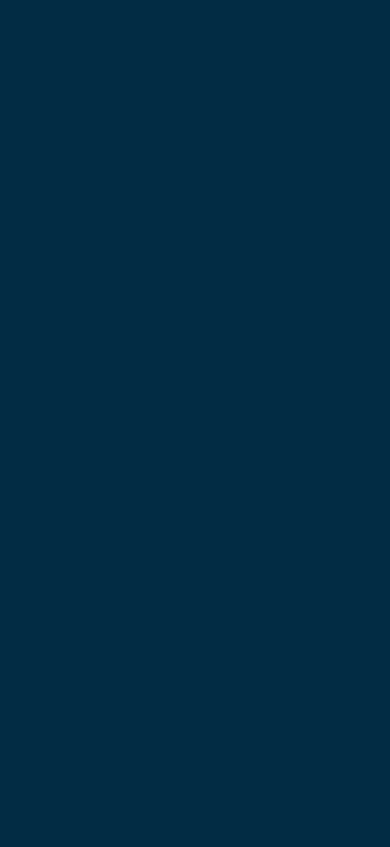
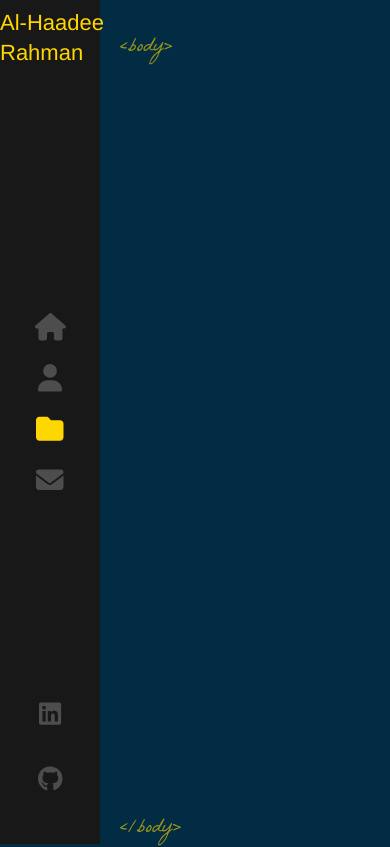
Before and after one commit to Alhaadee/portfolio, a React (Vite) app in the folder portfolio-website/: page /my-work in a window 390 px wide. Before the commit this address had no page. Built offline with nearby package versions, Linux system fonts and the light colour scheme.

Commit message:
adds styling and assets

```diff
--- a/portfolio-website/src/App.jsx
+++ b/portfolio-website/src/App.jsx
@@ -4,6 +4,7 @@ import Home from "./components/Home/Home";
 import { Route, Routes } from "react-router-dom";
 import About from "./components/About/About";
 import Contact from "./components/Contact/Contact";
+import Portfolio from "./components/portfolio/portfolio";
 
 function App() {
   return (
@@ -13,6 +14,7 @@ function App() {
         <Route index element={<Home />}/>
         <Route path="about" element={<About/>}/>
         <Route path="contact" element={<Contact/>}/>
+        <Route path="my-work" element={<Portfolio/>}/>
         </Route>
       </Routes>
     </>
--- a/portfolio-website/src/components/About/About.jsx
+++ b/portfolio-website/src/components/About/About.jsx
@@ -33,6 +33,7 @@ const About = () => {
           <p>Lorem, ipsum dolor sit amet consectetur adipisicing elit. Quia, asperiores!</p>
           <p>Lorem ipsum dolor sit amet, consectetur adipisicing elit. Provident, sapiente.</p>
         </div>
+
     </div>
   );
 };
--- a/portfolio-website/src/components/Home/home.css
+++ b/portfolio-website/src/components/Home/home.css
@@ -41,8 +41,6 @@ h1::after {
 }
 
 
-
-
 h2 {
     font: 'sans-serif';
     color: #8d8d8d;
@@ -79,3 +77,12 @@ h2 {
 
     }
   }
+
+
+  @media screen and (max-width: 1180px) {
+    img {
+        top: 15%;
+        max-width: 100%;
+        height: auto;
+    }
+  }
--- a/portfolio-website/src/components/Layout/Layout.css
+++ b/portfolio-website/src/components/Layout/Layout.css
@@ -91,7 +91,7 @@ p {
 font-size: 1.3rem;
 color: #fff;
 font-family: sans-serif;
-font-weight: 100;
+font-weight: 200;
 min-width: fit-content;
 }
 
--- /dev/null
+++ b/portfolio-website/src/components/portfolio/Portfolio.jsx
@@ -0,0 +1,10 @@
+import React from 'react'
+import './portfolio.css'
+
+const Portfolio = () => {
+  return (
+    <div>portfolio</div>
+  )
+}
+
+export default Portfolio;
--- a/portfolio-website/src/components/sidebar/Sidebar.jsx
+++ b/portfolio-website/src/components/sidebar/Sidebar.jsx
@@ -2,7 +2,7 @@ import React from "react";
 import { Link, NavLink } from "react-router-dom";
 import "./sidebar.css";
 import { FontAwesomeIcon } from "@fortawesome/react-fontawesome";
-import { faEnvelope, faHome, faUser } from "@fortawesome/free-solid-svg-icons";
+import { faEnvelope, faFolder, faHome, faUser } from "@fortawesome/free-solid-svg-icons";
 import { faGithub, faLinkedin } from "@fortawesome/free-brands-svg-icons";
 
 const Sidebar = () => {
@@ -22,6 +22,14 @@ const Sidebar = () => {
           to="/about"
         >
           <FontAwesomeIcon icon={faUser} color="#4d4d4e" />
+        </NavLink>
+        <NavLink
+          exact="true"
+          activeclassname="active"
+          className="portfolio-link"
+          to="/my-work"
+        >
+          <FontAwesomeIcon icon={faFolder} color="#4d4d4e" />
         </NavLink>
         <NavLink
           exact="true"
--- a/portfolio-website/src/components/sidebar/sidebar.css
+++ b/portfolio-website/src/components/sidebar/sidebar.css
@@ -78,6 +78,10 @@ a.contact-link::after {
     content: 'CONTACT';
 }
 
+a.portfolio-link::after {
+    content: 'MY WORK';
+}
+
 a.active svg {
     color: #ffd700;
 }
```
Also changed, not shown: portfolio-website/src/assets/linkedIn_profile_picture.webp (added), portfolio-website/src/components/About/about.css (line endings or trailing spaces), portfolio-website/src/components/portfolio/portfolio.css (added). Lines whose indentation alone changed are shown as unchanged.
